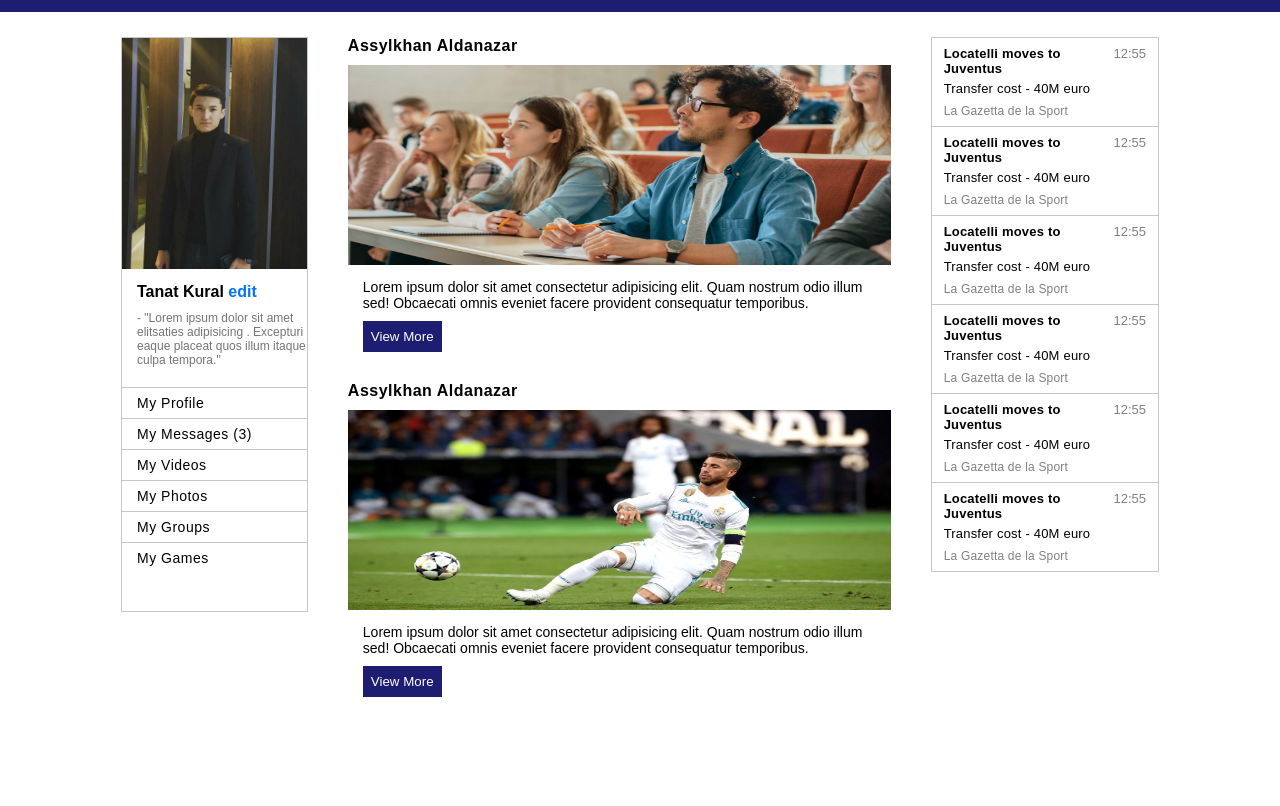
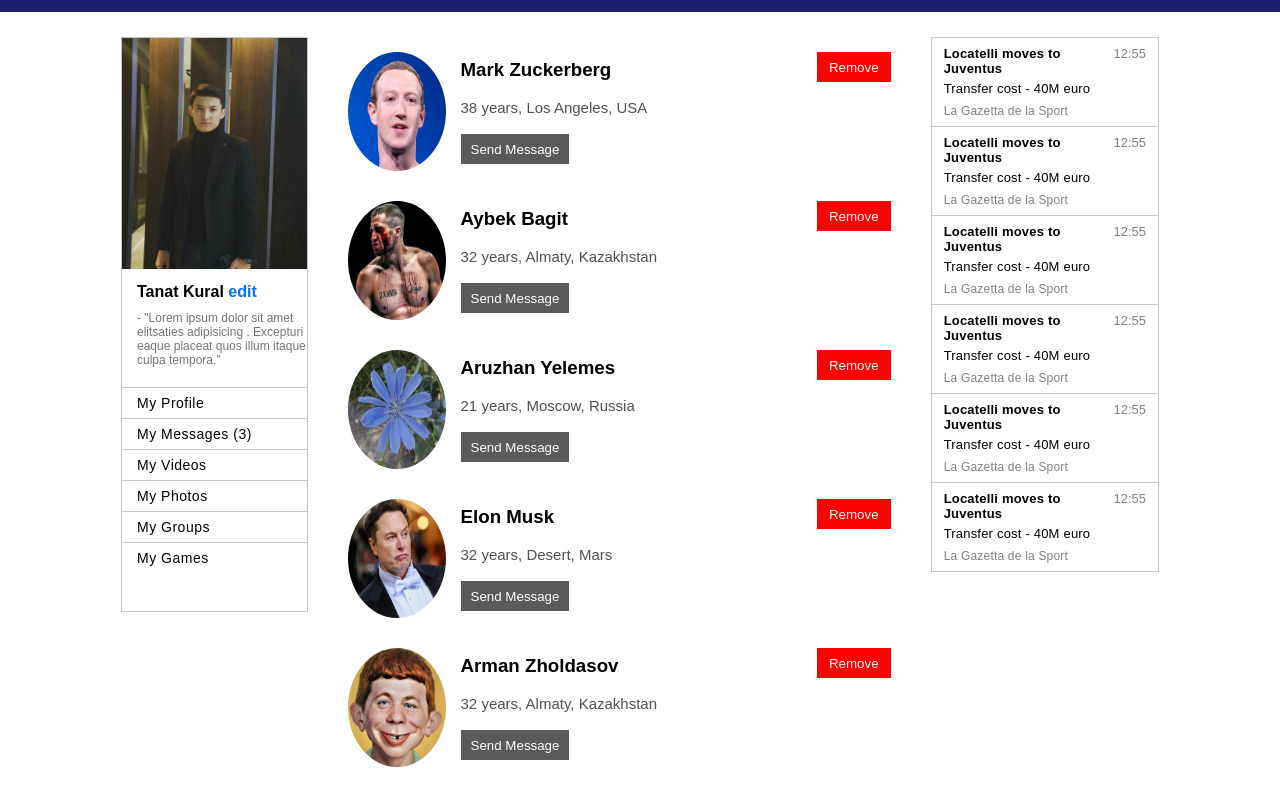
Before and after one commit to Tanat443/Bitlab_tasks, a plain HTML site: page lesson4/task1/friends.html in a window 1280 px wide. Shown: the part 40-846 px from the top of the page. Before the commit the page ends 800 px from the top, so only its background shows below. Drawn offline with Linux system fonts and the light colour scheme.

Commit message:
l4 task1 page2

```diff
--- a/lesson4/task1/index.html
+++ b/lesson4/task1/friends.html
@@ -5,7 +5,7 @@
     <meta http-equiv="X-UA-Compatible" content="IE=edge">
     <meta name="viewport" content="width=device-width, initial-scale=1.0">
     <link rel="stylesheet" href="style.css">
-    <title>Document</title>
+    <title>Fiends</title>
 </head>
 <body>
     <div class="hero">
@@ -30,18 +30,51 @@
                 </ul>
             </div>
         </div>
-        <div class="posts">
-            <div class="post">
-                <h4>Assylkhan Aldanazar</h4>
-                <img src="images/post1.jpg" alt="">
-                <p>Lorem ipsum dolor sit amet consectetur adipisicing elit. Quam nostrum odio illum sed! Obcaecati omnis eveniet facere provident consequatur temporibus.</p>
-                <input type="button" value="View More">
+        <div class="friends-list">
+            <div class="friend">
+                <img src="images/pic5.jpg" alt="">
+                <div class="friend-info">
+                    <h3>Mark Zuckerberg</h3>
+                    <p>38 years, Los Angeles, USA</p>
+                    <input type="button" value="Send Message">
+                </div>
+                <input type="button" value="Remove">
             </div>
-            <div class="post">
-                <h4>Assylkhan Aldanazar</h4>
-                <img src="images/post2.jpg" alt="">
-                <p>Lorem ipsum dolor sit amet consectetur adipisicing elit. Quam nostrum odio illum sed! Obcaecati omnis eveniet facere provident consequatur temporibus.</p>
-                <input type="button" value="View More">
+            <div class="friend">
+                <img src="images/pic2.jpg" alt="">
+                <div class="friend-info">
+                    <h3>Aybek Bagit</h3>
+                    <p>32 years, Almaty, Kazakhstan</p>
+                    <input type="button" value="Send Message">
+                </div>
+                <input type="button" value="Remove">
+            </div>
+            <div class="friend">
+                <img src="images/pic3.jpg" alt="">
+                <div class="friend-info">
+                    <h3>Aruzhan Yelemes</h3>
+                    <p>21 years, Moscow, Russia</p>
+                    <input type="button" value="Send Message">
+                </div>
+                <input type="button" value="Remove">
+            </div>
+            <div class="friend">
+                <img src="images/pic4.jpeg" alt="">
+                <div class="friend-info">
+                    <h3>Elon Musk</h3>
+                    <p>32 years, Desert, Mars</p>
+                    <input type="button" value="Send Message">
+                </div>
+                <input type="button" value="Remove">
+            </div>
+            <div class="friend">
+                <img src="images/pic1.jpg" alt="">
+                <div class="friend-info">
+                    <h3>Arman Zholdasov</h3>
+                    <p>32 years, Almaty, Kazakhstan</p>
+                    <input type="button" value="Send Message">
+                </div>
+                <input type="button" value="Remove">
             </div>
         </div>
         <div class="news">
--- a/lesson4/task1/style.css
+++ b/lesson4/task1/style.css
@@ -126,3 +126,39 @@ ul li{
     justify-content: space-between;
 
 }
+.friends-list{
+    width: 60%;
+    padding: 0 40px;
+}
+.friend{
+    width: 100%;
+    display: flex;
+    padding: 15px 0 ;
+
+}
+.friend img{
+    width: 18%;
+    border-radius: 50%;
+}
+.friend input{
+    padding: 5px 12px;
+    height: 30px;
+    color: white;
+    background-color: red;
+    border: 0;
+}
+.friend-info{
+    width: 75%;
+    padding: 7px 15px;
+}
+.friend-info p{
+    padding: 18px 0;
+    color: rgb(80, 80, 80);
+    font-size: 15px;
+}
+.friend-info input{
+    padding: 8px 10px;
+    border: 0;
+    background-color: rgb(90, 90, 90);
+    color: white;
+}
```
Also changed, not shown: lesson4/task1/images/pic1.jpg (added), lesson4/task1/images/pic2.jpg (added), lesson4/task1/images/pic3.jpg (added), lesson4/task1/images/pic4.jpeg (added), lesson4/task1/images/pic5.jpg (added).
